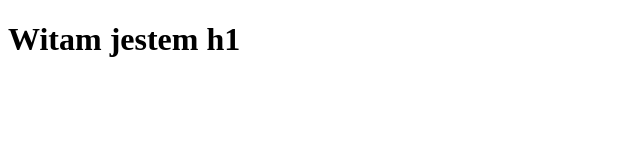
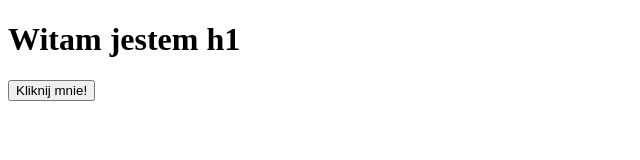
Before and after one commit to LarGesiK/test, a plain HTML site: page index.html in a window 1280 px wide. Shown: the whole page, without its empty margins (0-640 px from the left). Drawn offline with Linux system fonts and the light colour scheme.

Commit message:
added button

```diff
--- a/index.html
+++ b/index.html
@@ -8,5 +8,6 @@
 </head>
 <body>
     <h1>Witam jestem h1</h1>
+    <button>Kliknij mnie!</button>
 </body>
 </html>
```
Also changed, not shown: style.css (line endings or trailing spaces).
